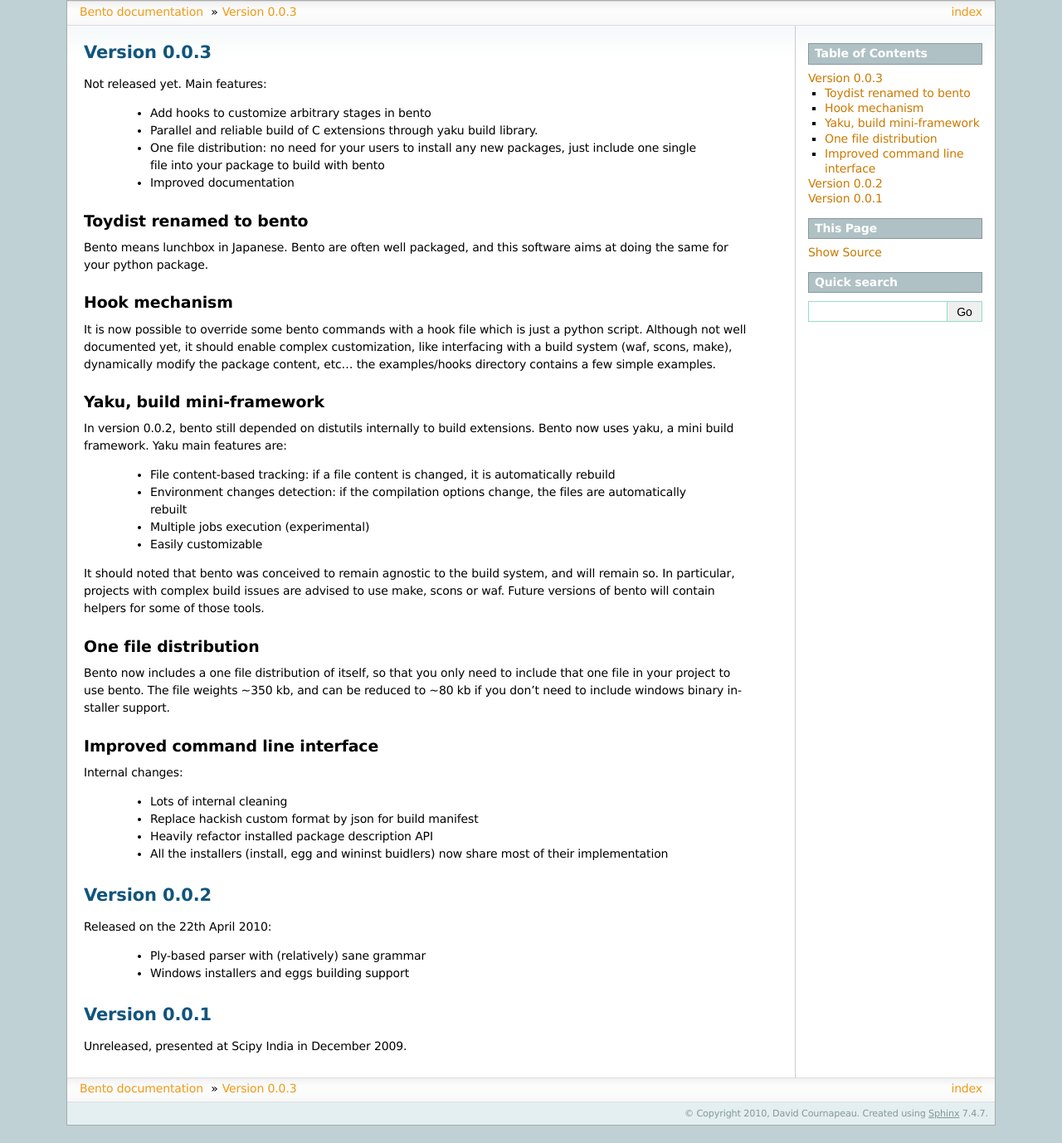
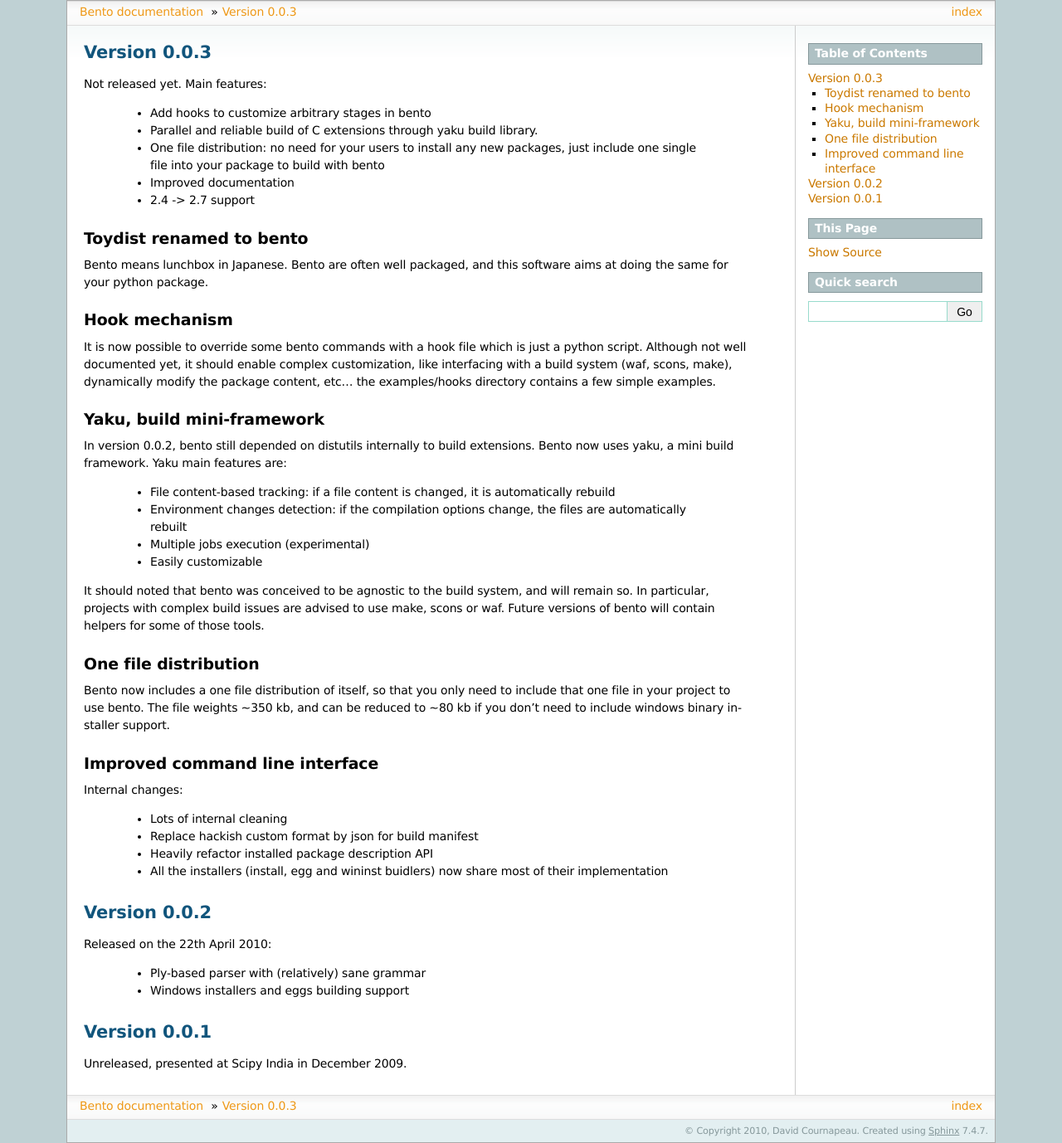
Before and after one commit to cournape/Bento, a Sphinx documentation site: the page built from doc/source/version.rst, in a window 1280 px wide. Shown: the whole page at 83% size. Built offline with Sphinx 7.4.7, drawn with Linux system fonts in a browser that asks for light colours; the version number could not be read and is left out; before the commit the page ends 1357 px from its top, so only the background shows below that.

Commit message:
DOC: grammar fix.

```diff
--- a/doc/source/version.rst
+++ b/doc/source/version.rst
@@ -10,6 +10,7 @@
       packages, just include one single file into your package to
       build with bento
     - Improved documentation
+    - 2.4 -> 2.7 support
 
 Toydist renamed to bento
 ------------------------
@@ -40,7 +41,7 @@
     - Multiple jobs execution (experimental)
     - Easily customizable
 
-It should noted that bento was conceived to remain agnostic to the
+It should noted that bento was conceived to be agnostic to the
 build system, and will remain so. In particular, projects with complex
 build issues are advised to use make, scons or waf. Future versions of
 bento will contain helpers for some of those tools.
```
